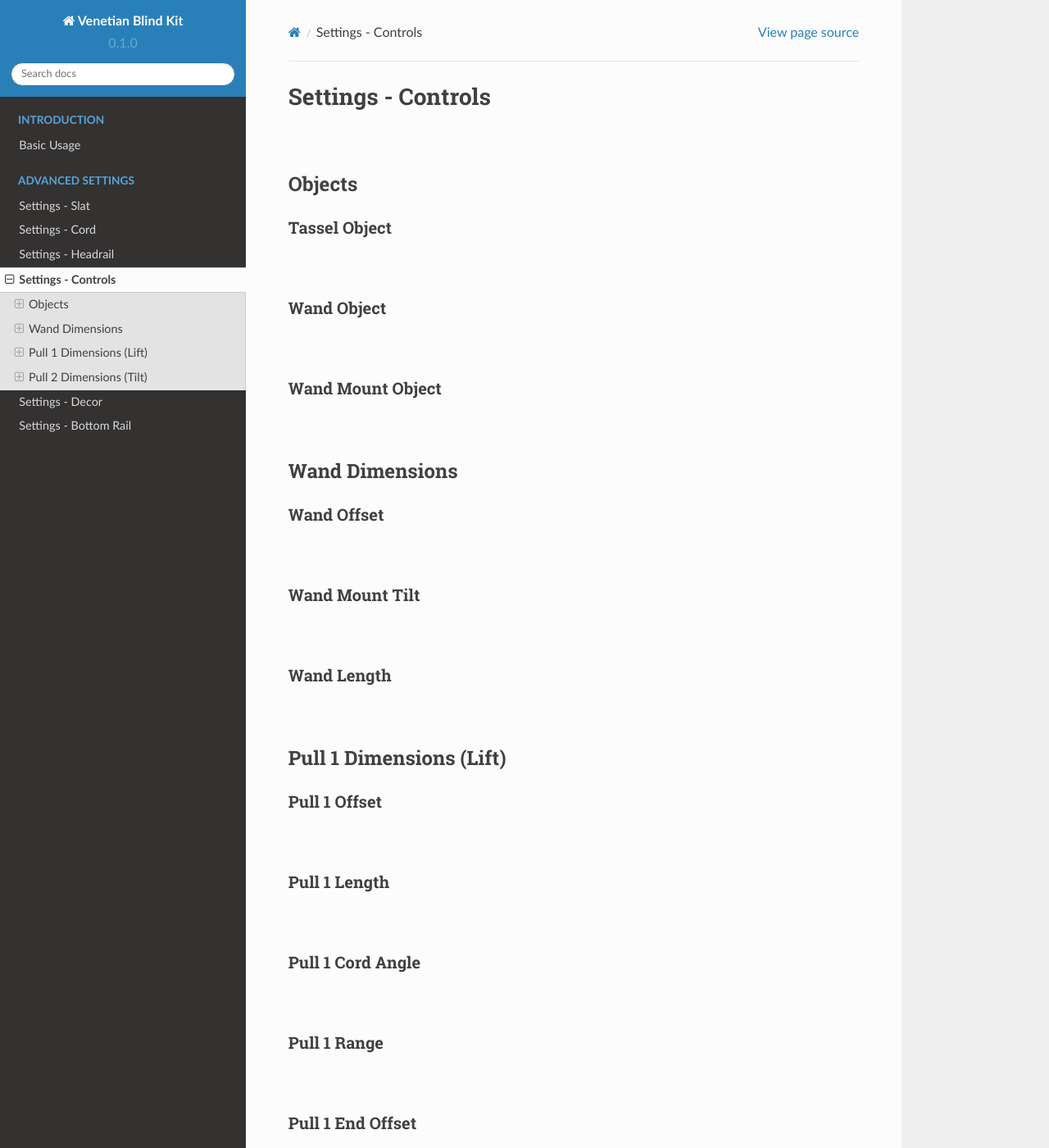
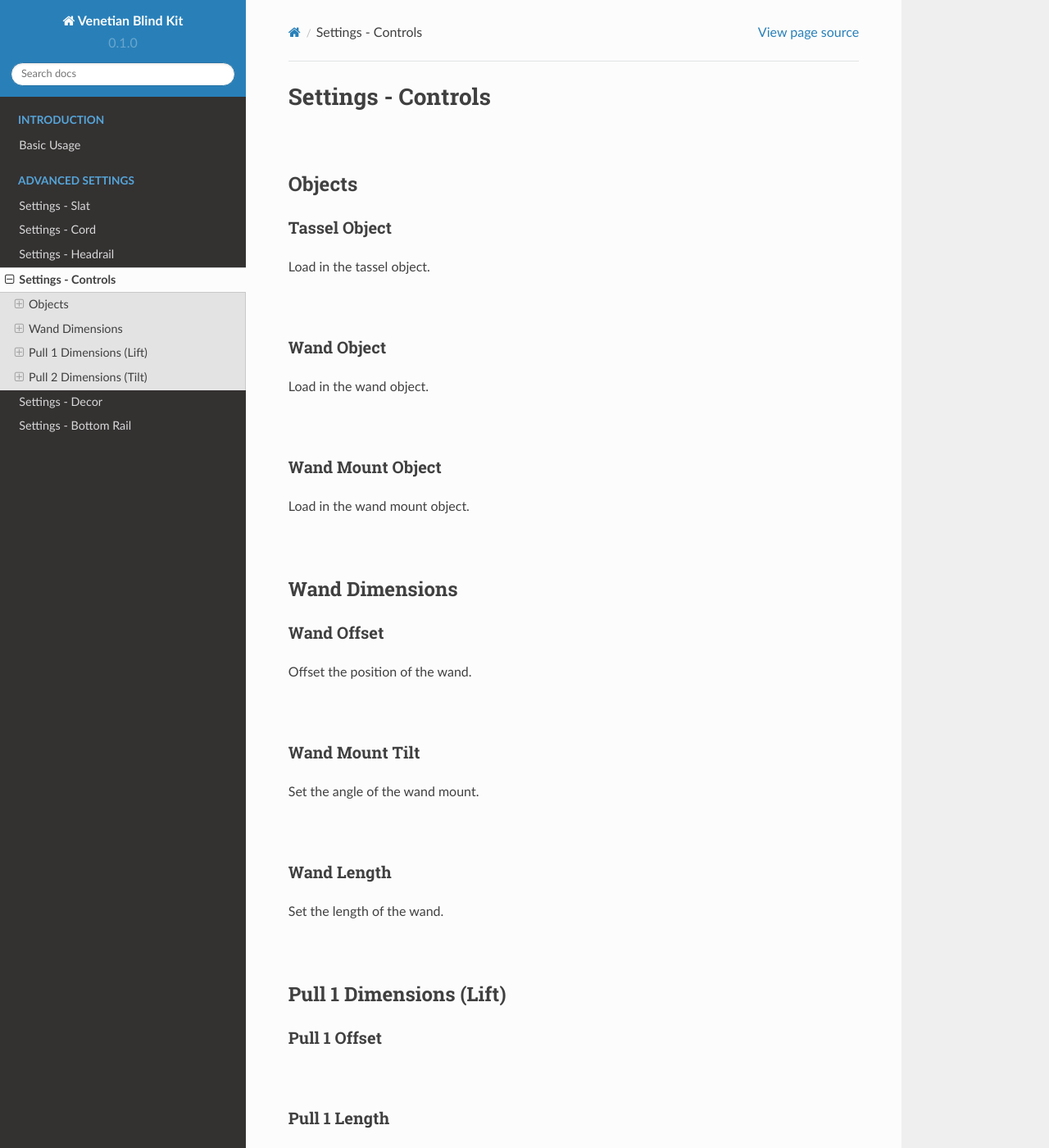
Before and after one commit to imperfectlink/VenetianBlindKit, a Sphinx documentation site: the page built from docs/source/controls.rst, in a window 1280 px wide and 1400 px high. Shown: the whole window at 82% size. Built offline with Sphinx 7.4.7 and the Read the Docs theme 2.0.0, drawn with Linux system fonts in a browser that asks for light colours.

Commit message:
Update controls.rst

```diff
--- a/docs/source/controls.rst
+++ b/docs/source/controls.rst
@@ -9,15 +9,21 @@ Objects
 Tassel Object
 ----
 
+Load in the tassel object.
+
 |
 
 Wand Object
 ----
 
+Load in the wand object.
+
 |
 
 Wand Mount Object
 ----
+
+Load in the wand mount object.
 
 |
 
@@ -27,15 +33,21 @@ Wand Dimensions
 Wand Offset
 ----
 
+Offset the position of the wand.
+
 |
 
 Wand Mount Tilt
 ----
 
+Set the angle of the wand mount.
+
 |
 
 Wand Length
 ----
+
+Set the length of the wand.
 
 |
 
```
